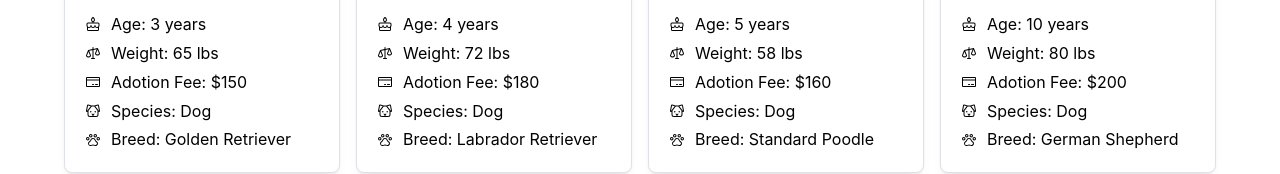
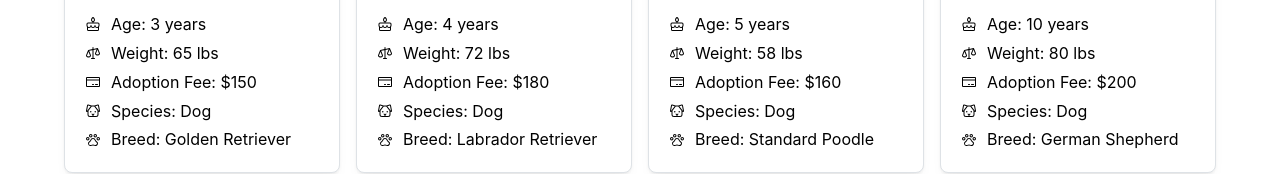
Before and after one commit to BeauYancey/card-sorting, a React (Vite) app: page / in a window 1280 px wide. Shown: the part 423-597 px from the top of the page. Built offline with nearby package versions, Linux system fonts and the light colour scheme.

Commit message:
fix typo

```diff
--- a/src/components/PetCard.tsx
+++ b/src/components/PetCard.tsx
@@ -45,7 +45,7 @@ const PetCard: React.FC<CardProps> = ({pet}) => {
           leftSection={<ScalesIcon size={16}/>}
         />
         <Data
-          label="Adotion Fee"
+          label="Adoption Fee"
           value={`$${pet.adoptionFee}`}
           leftSection={<CreditCardIcon size={16}/>}
         />
```
